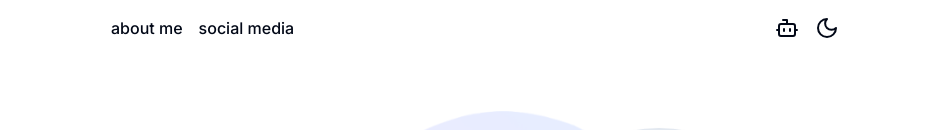
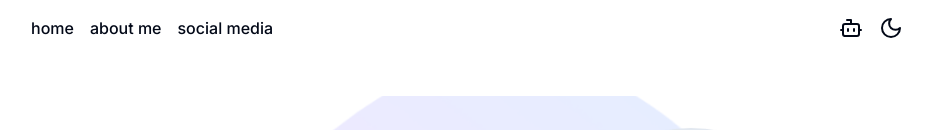
Before and after one commit to Danfraga33/smartPortfolio, a Next.js app: page / in a window 1280 px wide. Shown: the top 130 px of the page, without its empty margins (173-1105 px from the left). Built offline with nearby package versions, Linux system fonts and the light colour scheme; grey boxes are pictures that could not be loaded.

Commit message:
feat: make chatbot functionable.

```diff
--- a/src/app/components/Navbar.tsx
+++ b/src/app/components/Navbar.tsx
@@ -5,9 +5,9 @@ import AiChatButton from "./AiChatButton";
 const Navbar = () => {
   return (
     <header className="sticky top-0 bg-transparent">
-      <div className="max-w-3xl mx-auto flex flex-wrap justify-between gap-3 px-3 py-4">
+      <div className="max-w-4xl mx-auto flex flex-wrap justify-between gap-3 px-3 py-4">
         <nav className="space-x-4 font-medium">
-          <Link href="/"></Link>
+          <Link href="/">home</Link>
           <Link href="/about">about me</Link>
           <Link href="/social">social media</Link>
         </nav>
--- a/src/app/layout.tsx
+++ b/src/app/layout.tsx
@@ -3,7 +3,6 @@ import { Inter } from "next/font/google";
 import "./globals.css";
 import Navbar from "./components/Navbar";
 import { ThemeProvider } from "next-themes";
-// import { ThemeProvider } from "./components/ThemeProvider";
 import Footer from "./components/Footer";
 const inter = Inter({ subsets: ["latin"] });
 
@@ -25,7 +24,7 @@ export default function RootLayout({
       <body className={inter.className}>
         <ThemeProvider attribute="class">
           <Navbar />
-          <main className="px-3 max-w-3xl mx-auto py-10">{children}</main>
+          <main className="px-3 max-w-4xl mx-auto py-10">{children}</main>
           <Footer />
         </ThemeProvider>
       </body>
```
